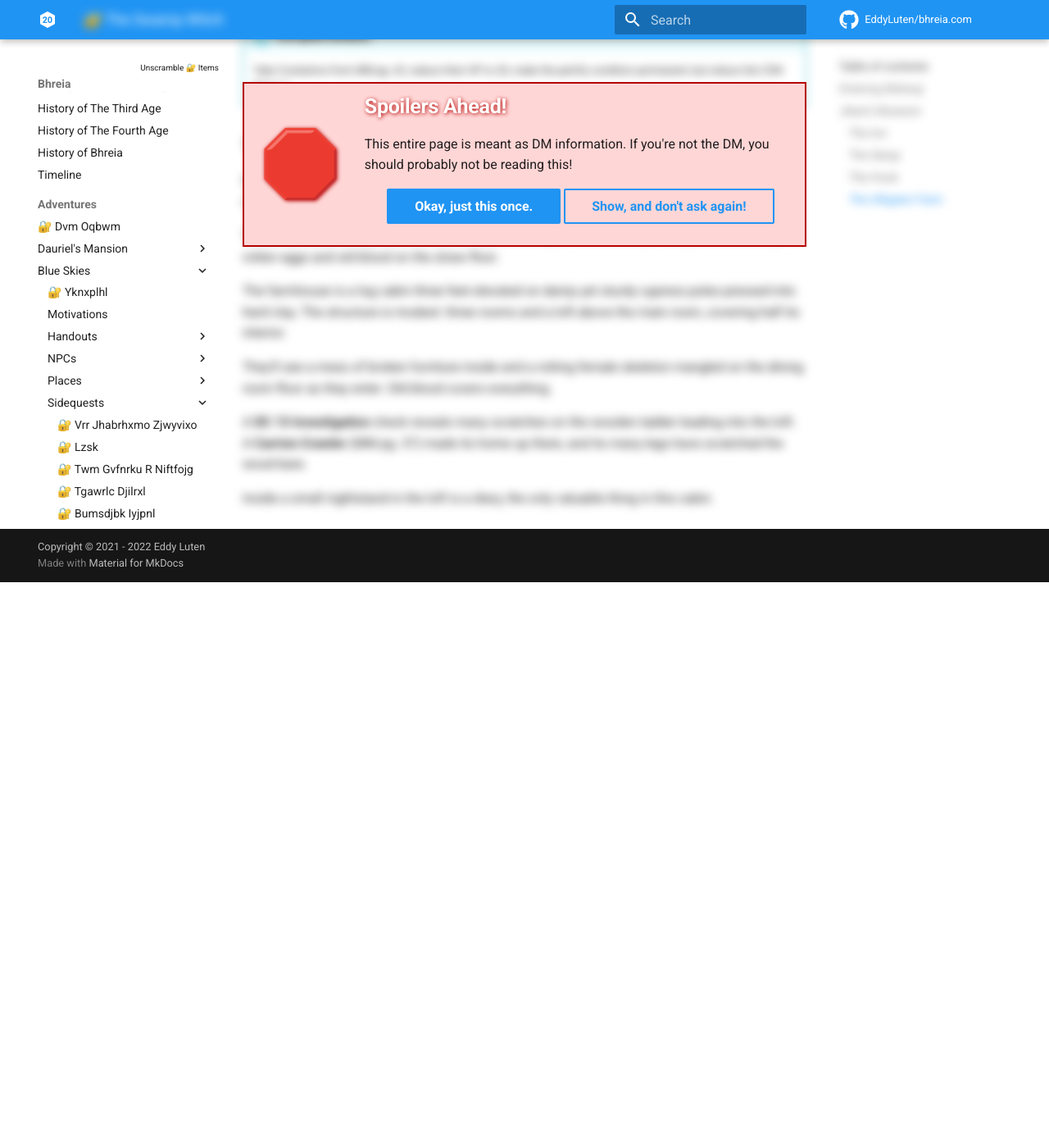
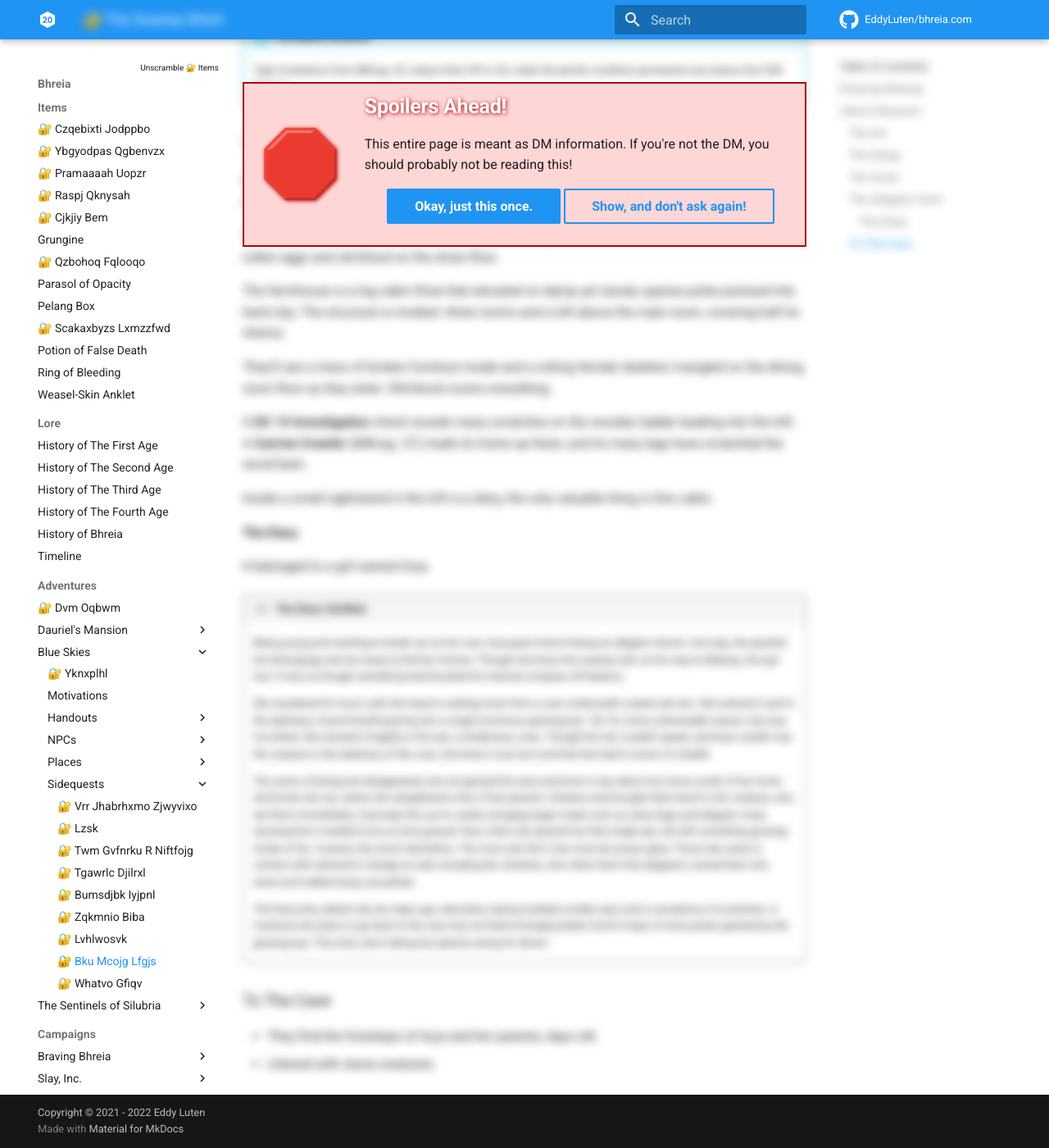
Before and after one commit to EddyLuten/bhreia.com, an MkDocs documentation site: the page built from docs/adventures/blue-skies/sidequests/swamp-witch.md, in a window 1280 px wide and 1400 px high, scrolled down 2322 px. Shown: the whole window at 82% size. Built offline with MkDocs 1.6.1 and Material for MkDocs 9.7.7, drawn with Linux system fonts in a browser that asks for light colours; comment, search, counter and statistics services are not loaded; before the commit the page ends 3032 px from its top, so only the background shows below that; some of the changed text lies outside the part shown.

Commit message:
Session 23 prep

```diff
--- a/docs/adventures/blue-skies/sidequests/swamp-witch.md
+++ b/docs/adventures/blue-skies/sidequests/swamp-witch.md
@@ -54,7 +54,7 @@
 
 Garacan will warn them to stay away from the swamp when they check-in. He says that the animals have been more aggressive lately. Some alligator farmers are missing from town, though they were regulars at the bar. Garacan is afraid to go near.
 
-While the adventurers stay at the inn, they can overhear a conversation between two travelers about hearing singing voices from the swamps. The second says that he saw strange-looking chickens in the swamp.
+While the adventurers stay at the inn, they can overhear a conversation between two scuffed-up travelers about hearing singing voices from the swamps. The second says that he ran away from some strange-looking chickens in the swamp.
 
 ### The Hook
 
@@ -82,3 +82,21 @@
 A **DC 15 Investigation** check reveals many scratches on the wooden ladder leading into the loft. A **Carrion Crawler** (MM pg. 37) made its home up there, and its many legs have scratched the wood bare.
 
 Inside a small nightstand in the loft is a diary, the only valuable thing in this cabin.
+
+#### The Diary
+
+It belonged to a girl named Arya.
+
+!!! quote "The Diary: Distilled"
+    Being young and wanting to break out on her own, Arya grew tired of being an alligator farmer. One day, she packed her belongings and ran away to find her fortune. Though she knew the swamp well, on her way to Midway, she got lost. It was as though something had knocked her internal compass off balance.
+
+    She wandered for hours until she heard a wailing noise from a cave underneath a dead oak tree. She entered it and in the darkness, found herself peering into a single enormous glowing eye. Yet, for some unknowable reason, she was not afraid. She sensed a fragility in the eye, a tenderness, even. Though the two couldn't speak, and Arya couldn't see the creature in the darkness of the cave, she knew it was hurt and that she had to nurse it to health.
+
+    The sense of being lost disappeared, she recognized the area and knew it was about two hours south of her home. And home she ran, where she slaughtered a few of her parents' chickens and brought them back to the creature, who ate them immediately. Arya kept this up for weeks, bringing larger meals such as stray dogs and alligator meat, sensing that it needed more as time passed. Now, when she peered into that single eye, she felt something growing inside of her. A power she never had before. The more she fed it, the more her power grew. Those she came in contact with seemed to change as well, including the chickens, who when fed to the alligators, turned them into stone and walked away unscathed.
+
+    The final entry, dated only two days ago, describes seeing multiple smaller eyes and a cacophony of screeches. It mentions her plans to go back to the cave, but not before bringing better food in hope of more power granted by the glowing eye. This time, she's taking her parents along for dinner.
+
+### To The Cave
+
+- They find the footsteps of Arya and her parents, days old
+- Littered with stone creatures
--- /dev/null
+++ b/docs/campaigns/braving-bhreia/sessions/session-22.md
@@ -0,0 +1,22 @@
+---
+categories:
+    - Braving Bhreia
+    - Sessions
+---
+# Session 21
+
+**Date:** Tuesday, August 17, 2022 @ 9:00 PM CT
+
+**Audio:** [MP3](https://drive.google.com/file/d/1CMD51C0R-6drDPxEeUOo4QYHhhElH4F1/view?usp=drivesdk) (2h 41m, 147 MB)
+
+After a long battle, the one-eyed dragon and its Wyrmlings were slain. Their bodies began to fizzle as they lay on the ground and soon disintegrated in an eruption of sulphuric blue fire and ashes, leaving only the dragon's single eye behind. This rubbery eye, Pasha found out, allowed the holder to detect magic by peering through it.
+
+After the dragon died, the sun began to blink in and out of existence, until eventually, it blinked out altogether; perpetual day turned to night for the first time in over a year and it was starting to get cold.
+
+You set back out onto the road and traveled East where after several more hours, you set up a camp in the wilderness. Pasha decided to take the first watch while the rest of you rested. During this time, Bhreia appeared to him, urging him to seek out the oracle on the summit of the mountain. He just had to leave his possessions behind and follow the path that formed at his feet.
+
+Pasha agreed and entered the nearby woods while Bhreia promised to watch over the sleeping party. The first leg of his journey took him through a dark forest filled with familiar people. Here he met his old boss Thomas Wake, his new boss Dauriel Aldarion, and his companion Tiran. Each of these wanted his help or for him to stray from his path, but Pasha refused and carried on deeper into the woods.
+
+After what felt like a full day of travel, the woods opened up to a barren mountain slope covered in rocks and devoid of flora. Far above, the oracle's temple was finally visible.  Far on the horizon, a pale and shimmering light began to rise above the water. It should be the sun, but the light was too weak, too sickly to be the sun you've always known. From this slope and in this anemic light, an impossible view of the Eastern lands unfolded before him. He could see the entire country of Korbantir, followed by the sea, Marram, as well as his home island.
+
+Climbing higher, he came upon a young half-elf girl named Kassie, who was resting on a boulder. She said that she had made her way up the mountain and was also headed to the temple. And that's where we left off.
```
Also changed, not shown: docs/campaigns/braving-bhreia/interviews.md (+3 -2 lines), docs/campaigns/braving-bhreia/plans/plan-23.md (added, +15 -0 lines), docs/campaigns/braving-bhreia/sessions/session-21.md (+1 -1 lines), docs/campaigns/braving-bhreia/sessions/session-23.md (added, +11 -0 lines).
